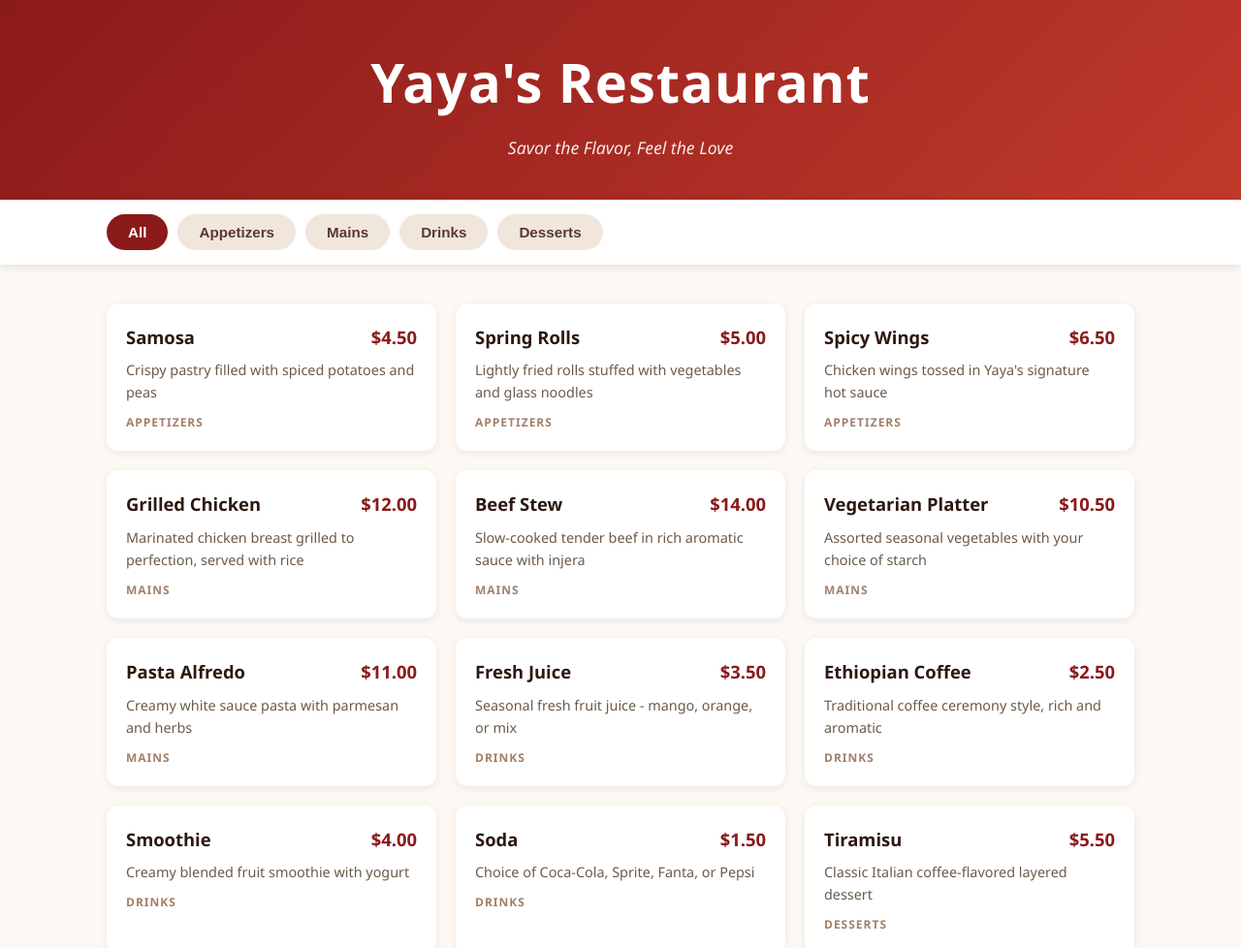
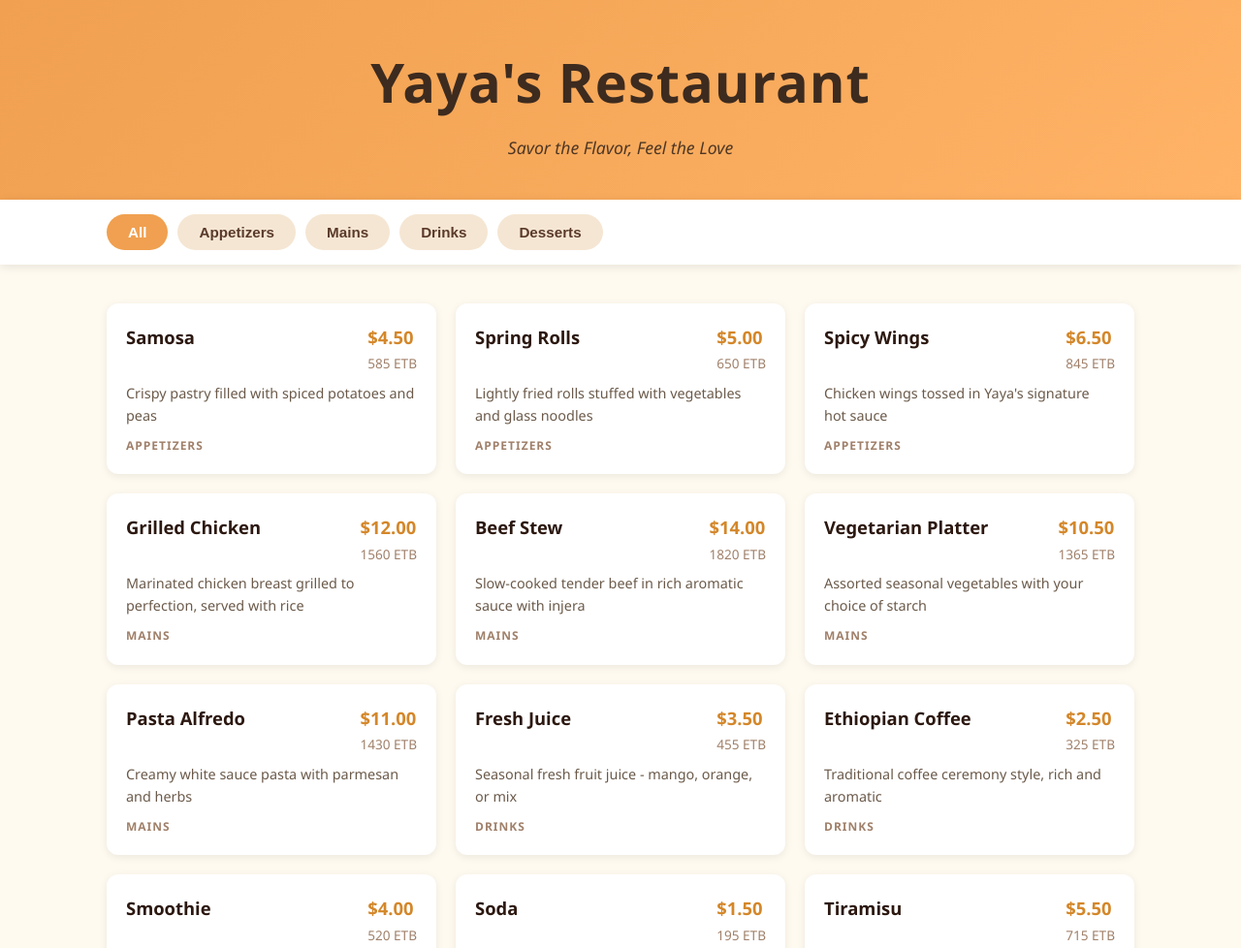
Before and after one commit to ByteBeacon11/yaya-digital-menu, a plain HTML site: page index.html in a window 1280 px wide. Shown: the top 978 px of the page at 97% size. Drawn offline with Linux system fonts and the light colour scheme.

Commit message:
Creamy light orange theme + dual USD/ETB pricing

```diff
--- a/css/style.css
+++ b/css/style.css
@@ -6,8 +6,8 @@
 
 body {
   font-family: 'Segoe UI', Tahoma, Geneva, Verdana, sans-serif;
-  background: #fdf8f3;
-  color: #2c1810;
+  background: #fffaf0;
+  color: #3d2b1f;
   line-height: 1.6;
 }
 
@@ -18,8 +18,8 @@ body {
 }
 
 .header {
-  background: linear-gradient(135deg, #8b1a1a, #c0392b);
-  color: #fff;
+  background: linear-gradient(135deg, #f0a050, #ffb366);
+  color: #3d2b1f;
   text-align: center;
   padding: 40px 20px;
 }
@@ -54,7 +54,7 @@ body {
 }
 
 .cat-btn {
-  background: #f0e6dc;
+  background: #f5e6d3;
   border: none;
   padding: 10px 22px;
   border-radius: 25px;
@@ -67,11 +67,11 @@ body {
 }
 
 .cat-btn:hover {
-  background: #e0d0c0;
+  background: #ebd5be;
 }
 
 .cat-btn.active {
-  background: #8b1a1a;
+  background: #f0a050;
   color: #fff;
 }
 
@@ -116,9 +116,18 @@ body {
 .item-price {
   font-size: 1.15rem;
   font-weight: 700;
-  color: #8b1a1a;
+  color: #d4872a;
   white-space: nowrap;
   margin-left: 15px;
+}
+
+.item-price-etb {
+  display: block;
+  font-size: 0.85rem;
+  font-weight: 500;
+  color: #a0806a;
+  text-align: right;
+  margin-top: 2px;
 }
 
 .item-desc {
@@ -158,9 +167,9 @@ body {
 .qr-wrapper {
   display: inline-block;
   padding: 20px;
-  background: #fdf8f3;
+  background: #fffaf0;
   border-radius: 12px;
-  border: 2px dashed #c0392b;
+  border: 2px dashed #f0a050;
 }
 
 #qrCode img {
@@ -169,7 +178,7 @@ body {
 }
 
 .footer {
-  background: #2c1810;
+  background: #3d2b1f;
   color: #d4c4b4;
   text-align: center;
   padding: 20px;
--- a/js/script.js
+++ b/js/script.js
@@ -99,6 +99,9 @@ const menuData = [
   }
 ];
 
+const ETB_RATE = 130;
+const formatETB = (usd) => (usd * ETB_RATE).toFixed(0);
+
 const menuGrid = document.getElementById('menuGrid');
 const categoryBtns = document.querySelectorAll('.cat-btn');
 
@@ -111,7 +114,9 @@ function renderMenu(category = 'all') {
     <div class="menu-item">
       <div class="item-header">
         <span class="item-name">${item.name}</span>
-        <span class="item-price">$${item.price.toFixed(2)}</span>
+        <span class="item-price">$${item.price.toFixed(2)}
+          <span class="item-price-etb">${formatETB(item.price)} ETB</span>
+        </span>
       </div>
       <p class="item-desc">${item.desc}</p>
       <span class="item-category">${item.category}</span>
```
